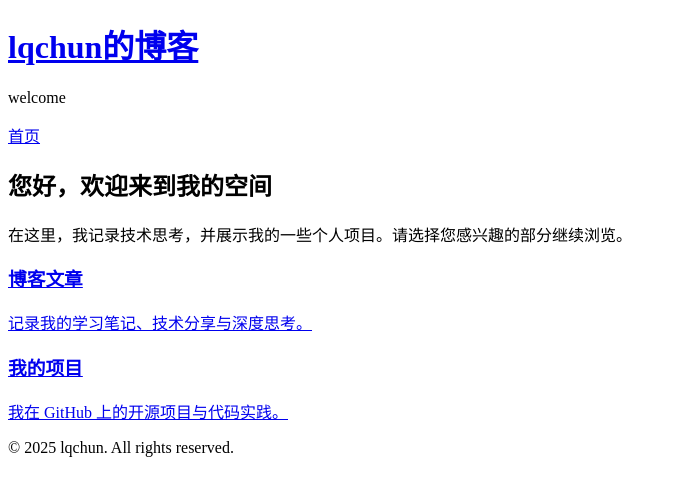
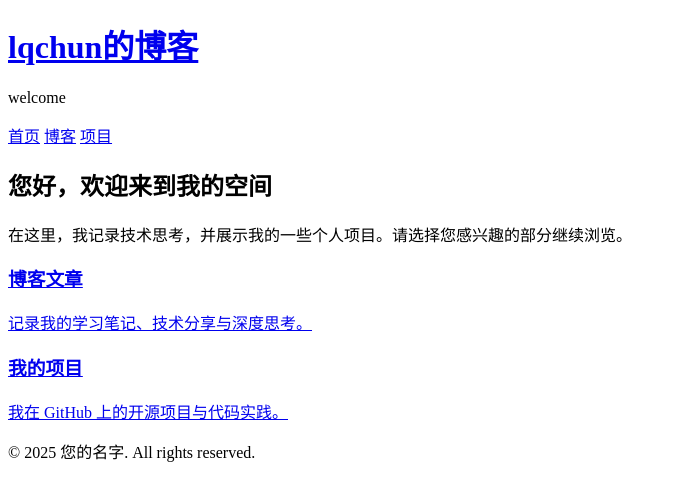
Before and after one commit to Lqchun-28/Lqchun-28.github.io, a Jekyll site: the page built from index.html, in a window 1280 px wide. Shown: the top 501 px of the page, without its empty margins (0-677 px from the left). Built offline with Jekyll 4.4.1, drawn with Linux system fonts in a browser that asks for light colours; part of the change alters nothing that is shown.

```diff
--- a/_layouts/default.html
+++ b/_layouts/default.html
@@ -3,41 +3,13 @@
 <head>
     <meta charset="UTF-8">
     <meta name="viewport" content="width=device-width, initial-scale=1.0">
-    <title>{{ page.title | default: site.title }}</title>
+    <title>{{ page.title | append: " | " | append: site.title | default: site.title }}</title>
     <meta name="description" content="{{ page.excerpt | default: site.description | strip_html }}">
     <link rel="stylesheet" href="{{ '/assets/css/main.css' | relative_url }}">
     <link rel="preconnect" href="https://fonts.googleapis.com">
     <link rel="preconnect" href="https://fonts.gstatic.com" crossorigin>
     <link href="https://fonts.googleapis.com/css2?family=Noto+Serif+SC:wght@400;700&family=Roboto:wght@400&display=swap" rel="stylesheet">
 </head>
-
-<script>
-document.addEventListener("DOMContentLoaded", function() {
-  var coll = document.getElementsByClassName("collapsible");
-  var i;
-
-  for (i = 0; i < coll.length; i++) {
-    // Check if the content should be open by default
-    var content = coll[i].nextElementSibling;
-    if (content.classList.contains('show')) {
-      content.style.maxHeight = content.scrollHeight + "px";
-    }
-
-    coll[i].addEventListener("click", function() {
-      this.classList.toggle("active");
-      var content = this.nextElementSibling;
-      if (content.style.maxHeight){
-        content.style.maxHeight = null;
-      } else {
-        content.style.maxHeight = content.scrollHeight + "px";
-      }
-    });
-  }
-});
-</script>
-</body>
-</html>
-
 <body>
 
     <div class="container">
@@ -46,7 +18,9 @@ document.addEventListener("DOMContentLoaded", function() {
             <p class="site-tagline">{{ site.description }}</p>
             <nav class="site-nav">
                 <a href="{{ '/' | relative_url }}">首页</a>
-                </nav>
+                <a href="{{ '/blog.html' | relative_url }}">博客</a>
+                <a href="{{ '/projects.html' | relative_url }}">项目</a>
+            </nav>
         </header>
 
         <main class="site-content">
@@ -54,7 +28,7 @@ document.addEventListener("DOMContentLoaded", function() {
         </main>
 
         <footer class="site-footer">
-            <p>&copy; {{ 'now' | date: "%Y" }} lqchun. All rights reserved.</p>
+            <p>&copy; {{ 'now' | date: "%Y" }} 您的名字. All rights reserved.</p>
         </footer>
     </div>
 
```
